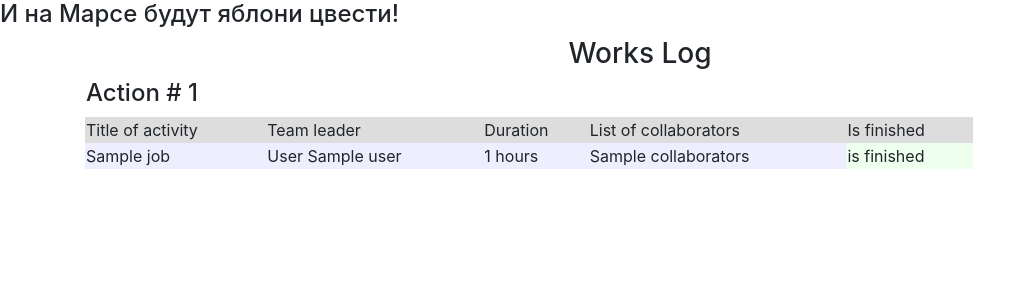
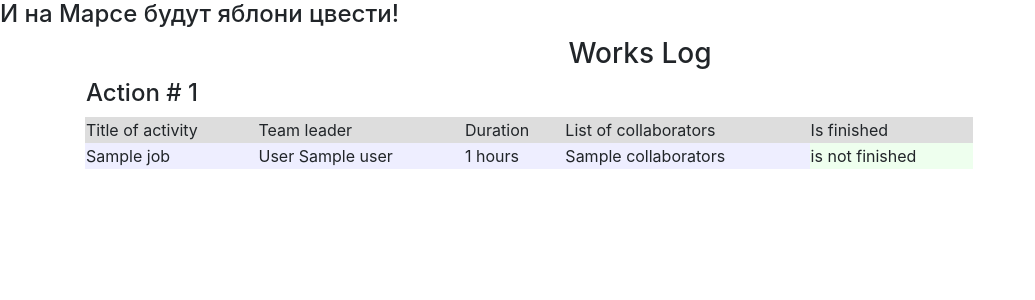
Before and after one commit to aeedX/ya_lessons, a Flask app: template templates/works.html in a window 1280 px wide. Shown: the part 82-382 px from the top of the page, without its empty margins (0-1035 px from the left). Run offline with Flask 3, Linux system fonts and the light colour scheme; the template is opened without the code that fills it: most values are stand-ins (such as "Sample title", 1, 10 or a date in 2020); some libraries are stand-ins or nearby versions.

Commit message:
Update works.html

```diff
--- a/templates/works.html
+++ b/templates/works.html
@@ -20,9 +20,9 @@
             <td>{{work.work_size}} hours</td>
             <td>{{work.collaborators}}</td>
             {% if work.is_finished %}
-                <td bgcolor="#ffeeff">is not finished</td>
+                <td bgcolor="#ffeeff">is finished</td>
             {% else %}
-                <td bgcolor="#eeffee">is finished</td>
+                <td bgcolor="#eeffee">is not finished</td>
             {% endif %}
         </tr>
     {% endfor %}
```
